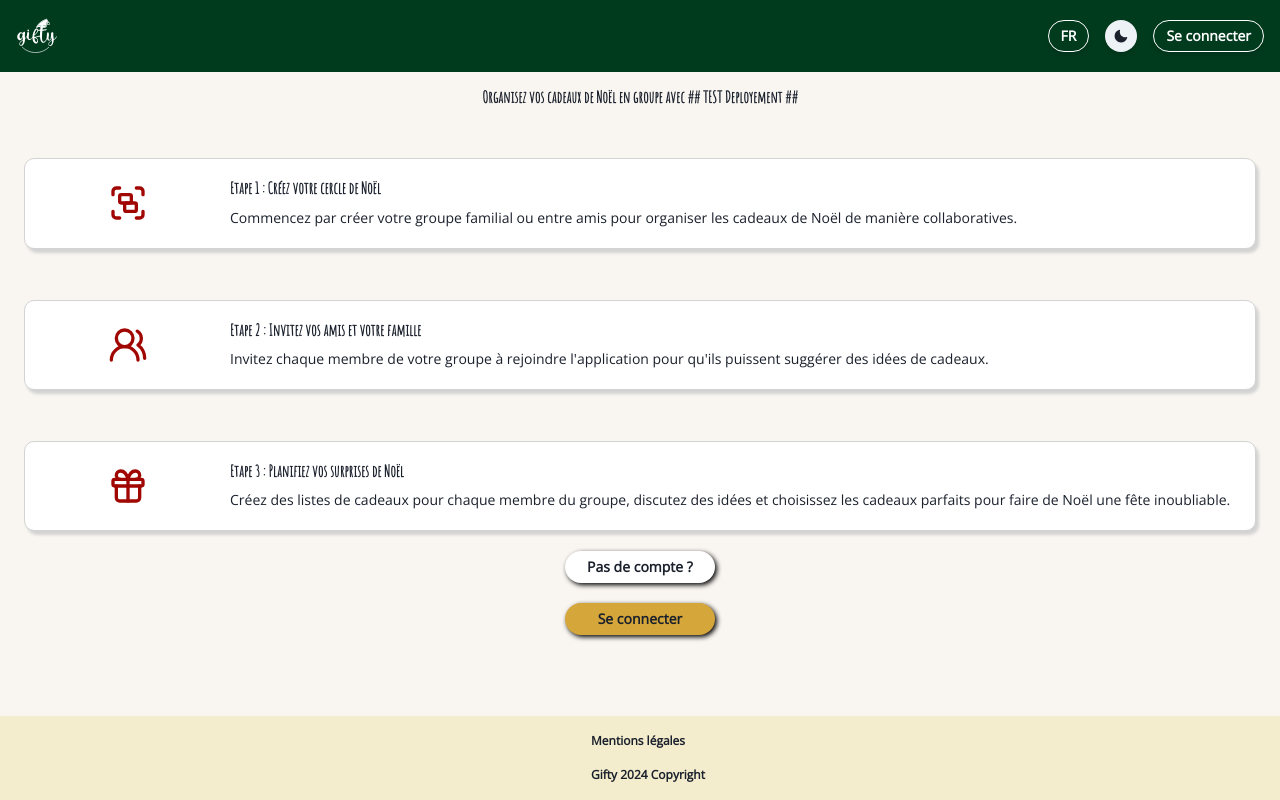
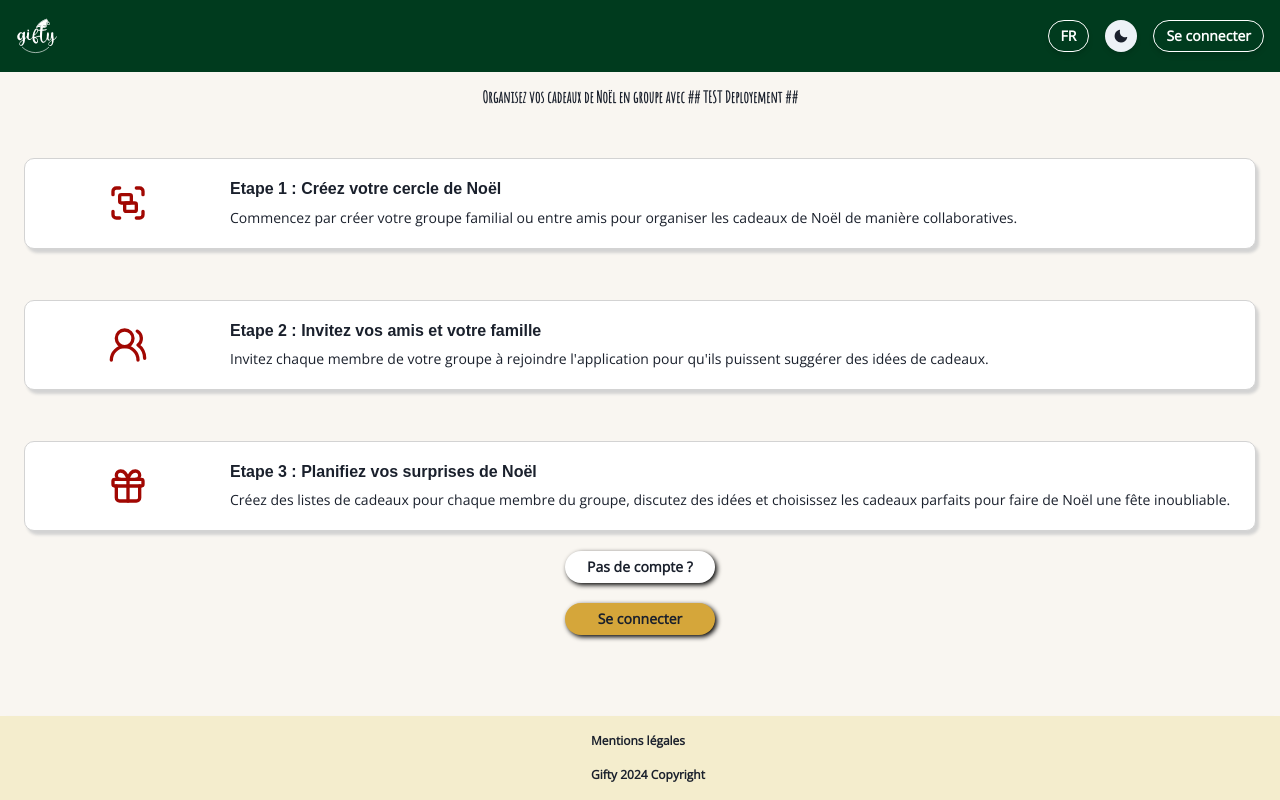
Before and after one commit to WildCodeSchool/2023-11-wns-bleu-g2-christmas-gifts-planner, a Next.js app in the folder frontend/: page / in a window 1280 px wide. Built offline with nearby package versions, Linux system fonts and the light colour scheme.

Commit message:
changed title font family

```diff
--- a/frontend/src/pages/index.tsx
+++ b/frontend/src/pages/index.tsx
@@ -66,7 +66,7 @@ export default function Home() {
           </GridItem>
           <GridItem rowSpan={2} colSpan={5} p={0}>
             <CardHeader mb="-40px" pl={0}>
-              <Heading size="sm">{t(x.step)}</Heading>
+              <Heading size="sm" fontFamily="arial">{t(x.step)}</Heading>
             </CardHeader>
             <CardBody pl={0}>
               <Box>
```
